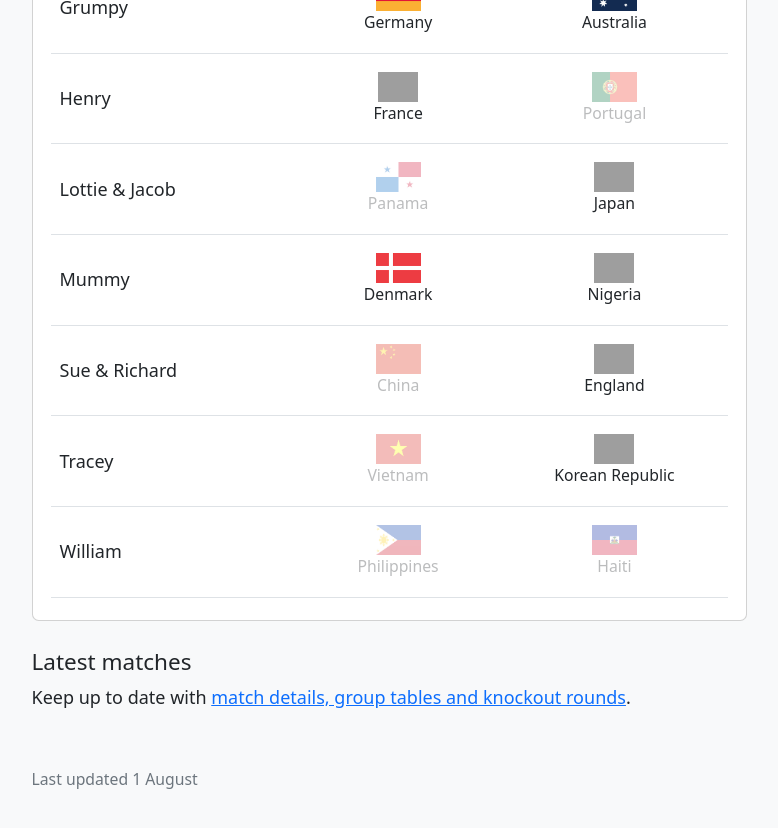
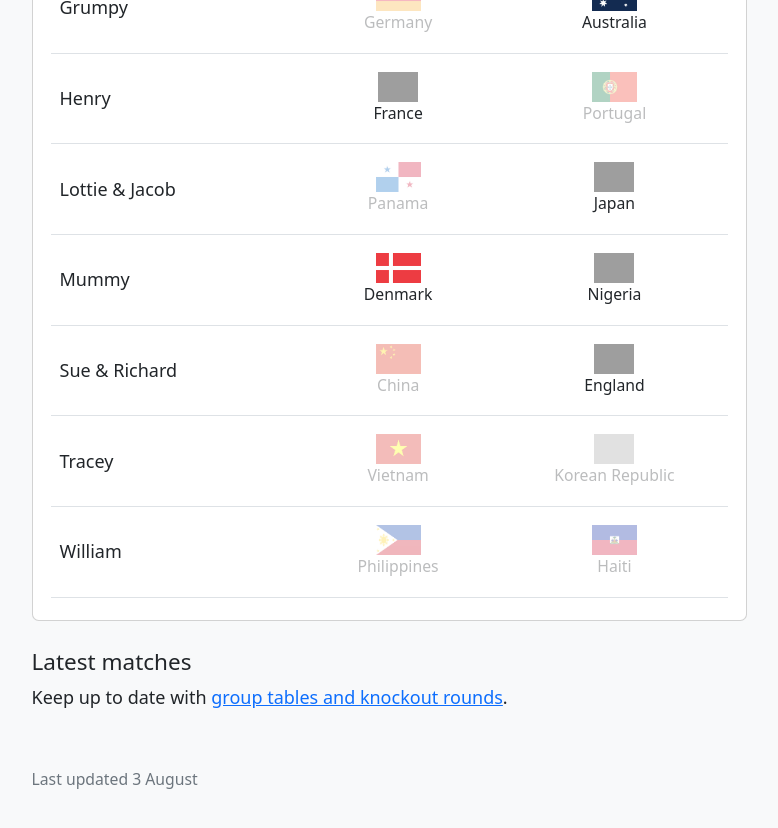
Before and after one commit to jimmyrule/rowells, a Jekyll site: the page built from index.html, in a window 1280 px wide and 900 px high, scrolled down 1995 px, cut to the strip 0-828 px from the top of the window. Shown: the whole strip, without its empty margins (251-1029 px from the left). Built offline with Jekyll 4.4.1, drawn with Linux system fonts in a browser that asks for light colours; nearby versions of some CDN libraries; grey boxes are pictures that could not be loaded.

Commit message:
Updated eliminated teams

```diff
--- a/index.html
+++ b/index.html
@@ -117,7 +117,7 @@ title: rowells.co.uk
 								</div>
 							</td>
 							<td>
-								<div class="d-flex align-items-center flex-column text-center py-2">
+								<div class="d-flex align-items-center flex-column text-center py-2 eliminated">
 									<img src="/assets/images/BRA.png" alt="Brazil flag" height="30">
 									<small>Brazil</small>
 								</div>
@@ -141,7 +141,7 @@ title: rowells.co.uk
 						<tr>
 				      <td class="align-middle">Grandad (Dave)</td>
 				      <td>
-								<div class="d-flex align-items-center flex-column text-center py-2">
+								<div class="d-flex align-items-center flex-column text-center py-2 eliminated">
 									<img src="/assets/images/ARG.png" alt="Argentina flag" height="30">
 									<small>Argentina</small>
 								</div>
@@ -177,7 +177,7 @@ title: rowells.co.uk
 								</div>
 							</td>
 							<td>
-								<div class="d-flex align-items-center flex-column text-center py-2">
+								<div class="d-flex align-items-center flex-column text-center py-2 eliminated">
 									<img src="/assets/images/ITA.png" alt="Italy flag" height="30">
 									<small>Italy</small>
 								</div>
@@ -231,7 +231,7 @@ title: rowells.co.uk
 						<tr>
 				      <td class="align-middle">Grumpy</td>
 				      <td>
-								<div class="d-flex align-items-center flex-column text-center py-2">
+								<div class="d-flex align-items-center flex-column text-center py-2 eliminated">
 									<img src="/assets/images/GER.png" alt="Germany flag" height="30">
 									<small>Germany</small>
 								</div>
@@ -312,7 +312,7 @@ title: rowells.co.uk
 								</div>
 							</td>
 							<td>
-								<div class="d-flex align-items-center flex-column text-center py-2">
+								<div class="d-flex align-items-center flex-column text-center py-2 eliminated">
 									<img src="/assets/images/KOR.png" alt="Korean Republic flag" height="30">
 									<small>Korean Republic</small>
 								</div>
@@ -339,9 +339,9 @@ title: rowells.co.uk
 
 			<h1 id="matches">Latest matches</h1>
 
-			<p>Keep up to date with <a href="https://www.google.com/search?q=women%27s+world+cup+results&rlz=1C5GCEM_enGB1044GB1044&oq=women&gs_lcrp=EgZjaHJvbWUqBggAEEUYOzIGCAAQRRg7MgYIARBFGDnSAQgxMDUyajBqN6gCALACAA&sourceid=chrome&ie=UTF-8#sie=lg;/m/012rcnvj;2;/m/01kglk;st;fp;1;;;">match details, group tables and knockout rounds</a>.</p>
+			<p>Keep up to date with <a href="https://www.google.com/search?q=women%27s+world+cup+results&rlz=1C5GCEM_enGB1044GB1044&oq=women&gs_lcrp=EgZjaHJvbWUqBggAEEUYOzIGCAAQRRg7MgYIARBFGDnSAQgxMDUyajBqN6gCALACAA&sourceid=chrome&ie=UTF-8#sie=lg;/m/012rcnvj;2;/m/01kglk;br;fp;1;;;">group tables and knockout rounds</a>.</p>
 
-			<p class="my-5 text-muted"><small>Last updated 1 August</small></p>
+			<p class="my-5 text-muted"><small>Last updated 3 August</small></p>
 		</div>
 	</div>
 </div>
```
